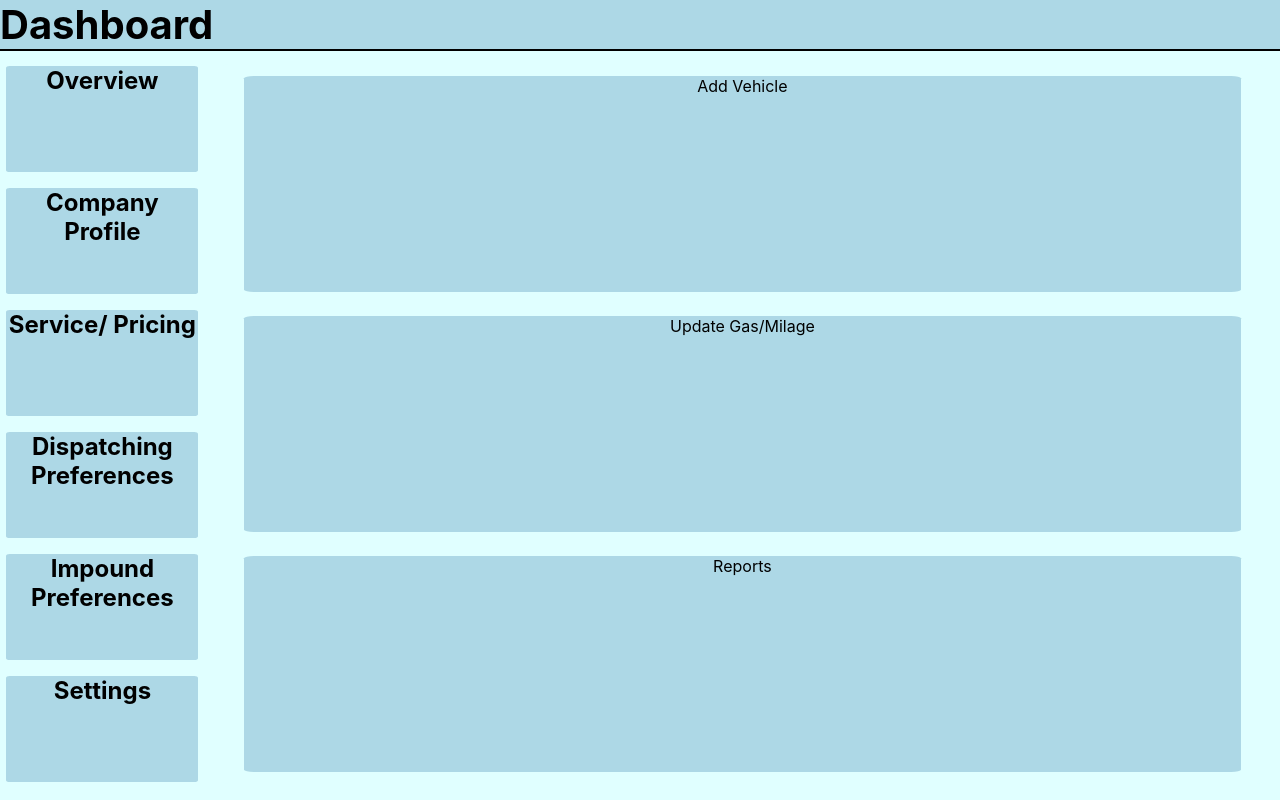
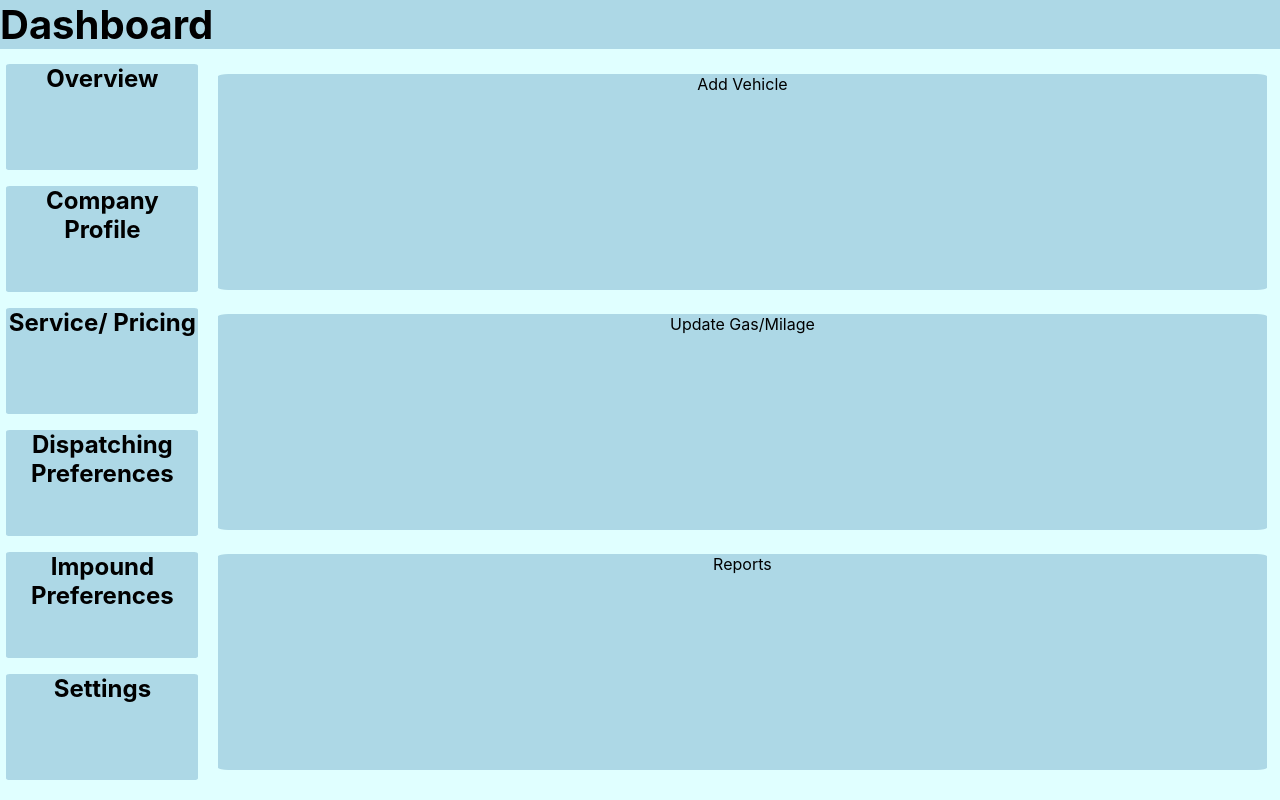
Before and after one commit to Ashley426/towApp, a React (Create React App) app: page / in a window 1280 px wide. Built offline with nearby package versions, Linux system fonts and the light colour scheme.

Commit message:
Resizing

```diff
--- a/src/components/dashboard/dashboard.css
+++ b/src/components/dashboard/dashboard.css
@@ -4,7 +4,7 @@
 }
 
 .dashboard header h1{
-    border-bottom: 2px solid black;
+    /* border-bottom: 2px solid black; */
     background-color: lightblue;
     text-align: left;
     font-size: 40px;
@@ -42,7 +42,7 @@
     background-color: lightblue;
     border-radius: 1%;
     height: 30%;
-    width: 95%;
+    width: 100%;
 }
 
 .outerBox{
@@ -69,5 +69,5 @@
 
 .subView{
     border: 2px solid black;
-    height: 80%;
+    height: 82%;
 }
```
